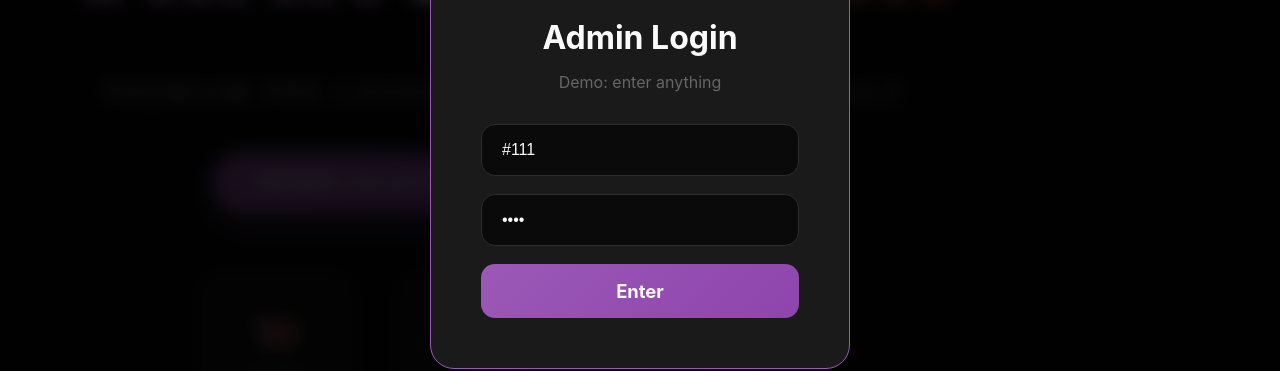
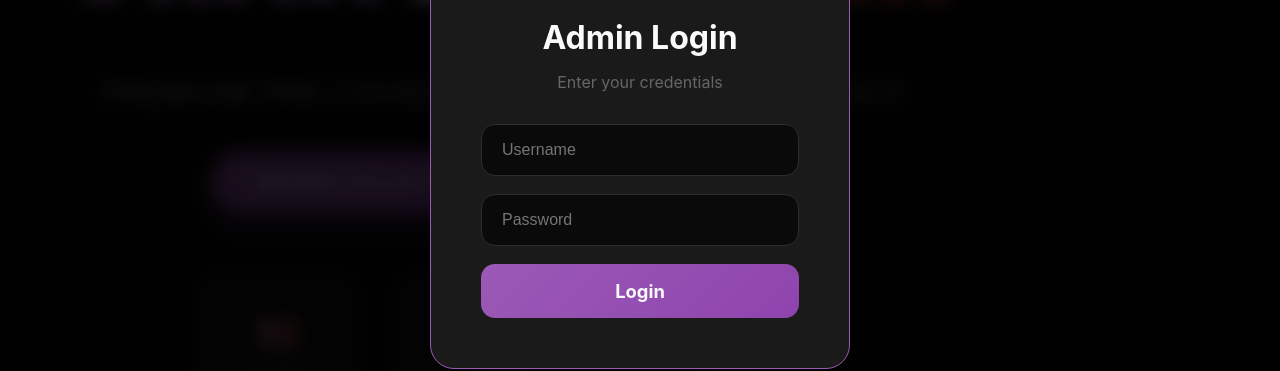
Before and after one commit to JohnnyTays/leticias-finds, a React (Vite) app: page / in a window 1280 px wide. Both pictures are taken after a click on the button "🔐 Login". Shown: the part 299-670 px from the top of the page. Built offline with nearby package versions, Linux system fonts and the light colour scheme.

Commit message:
Add proper admin login with username/password authentication

```diff
--- a/src/App.jsx
+++ b/src/App.jsx
@@ -17,6 +17,10 @@ const initialInventory = [
 
 const categories = ["All", "Electronics", "Toys", "Home", "Fashion"]
 
+// Admin credentials
+const ADMIN_USER = 'leticia'
+const ADMIN_PASS = 'Leticia2026!'
+
 function App() {
   const [inventory, setInventory] = useState(initialInventory)
   const [filter, setFilter] = useState("All")
@@ -25,6 +29,7 @@ function App() {
   const [showAddForm, setShowAddForm] = useState(false)
   const [selectedItem, setSelectedItem] = useState(null)
   const [scrolled, setScrolled] = useState(false)
+  const [loginError, setLoginError] = useState('')
 
   const [newItem, setNewItem] = useState({
     name: '',
@@ -76,9 +81,17 @@ function App() {
 
   const handleLogin = (e) => {
     e.preventDefault()
-    // Auto-login for demo - accepts anything
-    setIsLoggedIn(true)
-    setShowLogin(false)
+    const formData = new FormData(e.target)
+    const username = formData.get('username')
+    const password = formData.get('password')
+
+    if (username === ADMIN_USER && password === ADMIN_PASS) {
+      setIsLoggedIn(true)
+      setShowLogin(false)
+      setLoginError('')
+    } else {
+      setLoginError('Invalid username or password')
+    }
   }
 
   const handleLogout = () => {
@@ -337,16 +350,17 @@ function App() {
 
       {/* Login Modal */}
       {showLogin && (
-        <div className="modal-overlay" onClick={() => setShowLogin(false)}>
+        <div className="modal-overlay" onClick={() => { setShowLogin(false); setLoginError(''); }}>
           <div className="login-modal" onClick={e => e.stopPropagation()}>
-            <button className="close-modal" onClick={() => setShowLogin(false)}>✕</button>
+            <button className="close-modal" onClick={() => { setShowLogin(false); setLoginError(''); }}>✕</button>
             <div className="modal-gem">💎</div>
             <h2>Admin Login</h2>
-            <p>Demo: enter anything</p>
+            <p>Enter your credentials</p>
             <form onSubmit={handleLogin}>
-              <input type="text" placeholder="Username" defaultValue="#111" />
-              <input type="password" placeholder="Password" defaultValue="#111" />
-              <button type="submit" className="login-submit">Enter</button>
+              <input type="text" name="username" placeholder="Username" required />
+              <input type="password" name="password" placeholder="Password" required />
+              {loginError && <p style={{color: '#E74C3C', marginBottom: '10px'}}>{loginError}</p>}
+              <button type="submit" className="login-submit">Login</button>
             </form>
           </div>
         </div>
```
